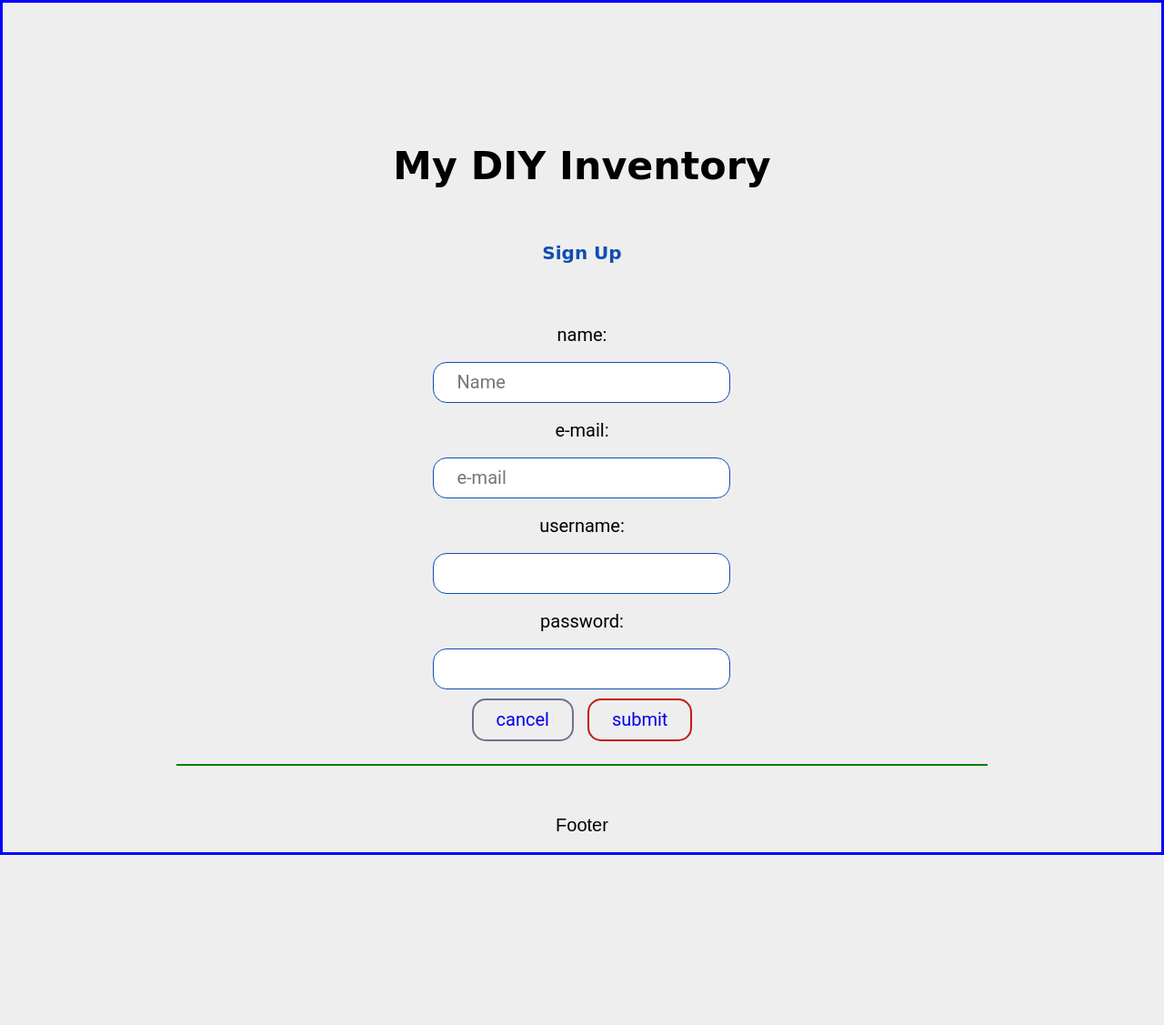
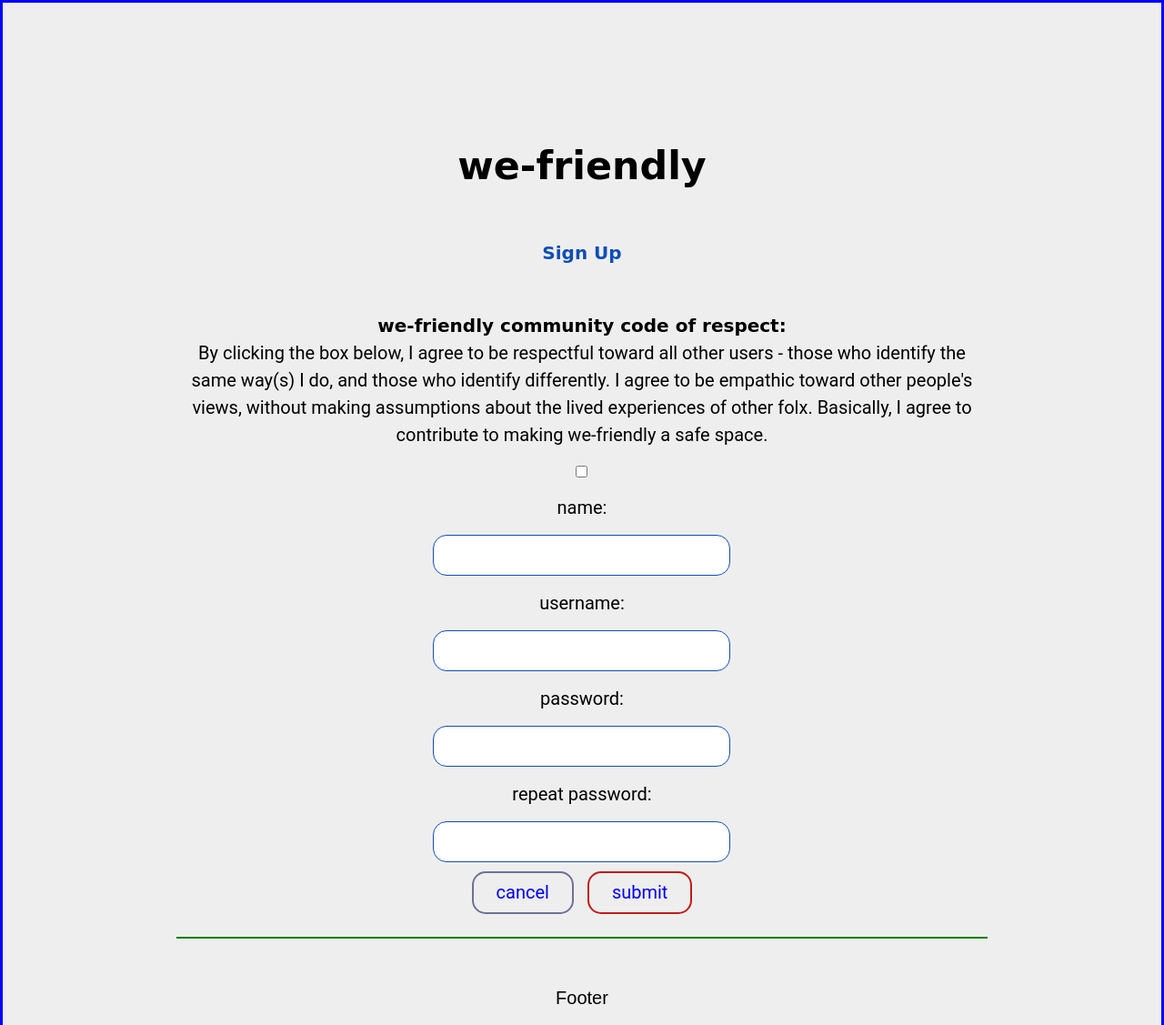
Before and after one commit to Biz-codes/we-friendly-wireframes, a plain HTML site: page sign-up-page.html in a window 1280 px wide. Shown: the whole page at 91% size. Before the commit the page ends 940 px from the top, so only its background shows below. Drawn offline with nearby package versions, Linux system fonts and the light colour scheme.

Commit message:
log-in and sign-up pages

```diff
--- a/sign-up-page.html
+++ b/sign-up-page.html
@@ -2,7 +2,7 @@
 <html lang="en">
 
 <head>
-    <title>HTML wireframe - My DIY Inventory</title>
+    <title>HTML wireframes - we-friendly</title>
     <meta name="viewport" content="width=device-width, initial-scale=1">
     <link rel="stylesheet" type="text/css" href="//cdnjs.cloudflare.com/ajax/libs/normalize/6.0.0/normalize.css">
     <link rel="stylesheet" type="text/css" href="styles.css">
@@ -10,21 +10,30 @@
 
 <body>
     <header role="banner">
-        <h1>My DIY Inventory</h1>
+        <h1>we-friendly</h1>
     </header>
     <main role="main">
         <header>
             <h2>Sign Up</h2>
         </header>
         <section class='sign-up'>
+
             <form class='sign-up-form'>
+                <h3>we-friendly community code of respect:</h3>
+                <p>
+                    By clicking the box below, I agree to be respectful toward all other users -
+                    those who identify the same way(s) I do, and those who identify differently.
+                    I agree to be empathic toward other people's views, without making assumptions
+                    about the lived experiences of other folx. Basically, I agree to contribute
+                    to making we-friendly a safe space.
+                </p>
+                <div>
+                    <label for="agree"></label>
+                    <input type="checkbox" />
+                </div>
                 <div>
                     <label for="name">name:</label>
-                    <input placeholder='Name' type="text" name='name' id='name' />
-                </div>
-                <div>
-                    <label for="email">e-mail:</label>
-                    <input type="text" name='email' id='email' placeholder='e-mail' />
+                    <input type="text" name='name' id='name' />
                 </div>
                 <div>
                     <label for="username">username:</label>
@@ -34,11 +43,15 @@
                     <label for="password">password:</label>
                     <input type="password" name='password' id='password' />
                 </div>
+                <div>
+                    <label for="repeat-password">repeat password:</label>
+                    <input type="repeat-password" name='repeat-password' id='repeat-password' />
+                </div>
                 <button type='cancel'>
                     <a href= 'landing-page.html'>cancel</a>
                 </button>
                 <button type='submit'>
-                    <a href= 'dashboard.html'>submit</a>
+                    <a href= 'reviews.html'>submit</a>
                 </button>
             </form>
         </section>
```
Also changed, not shown: landing-page.html (+1 -1 lines), log-in-page.html (+19 -3 lines), 1 other file.
